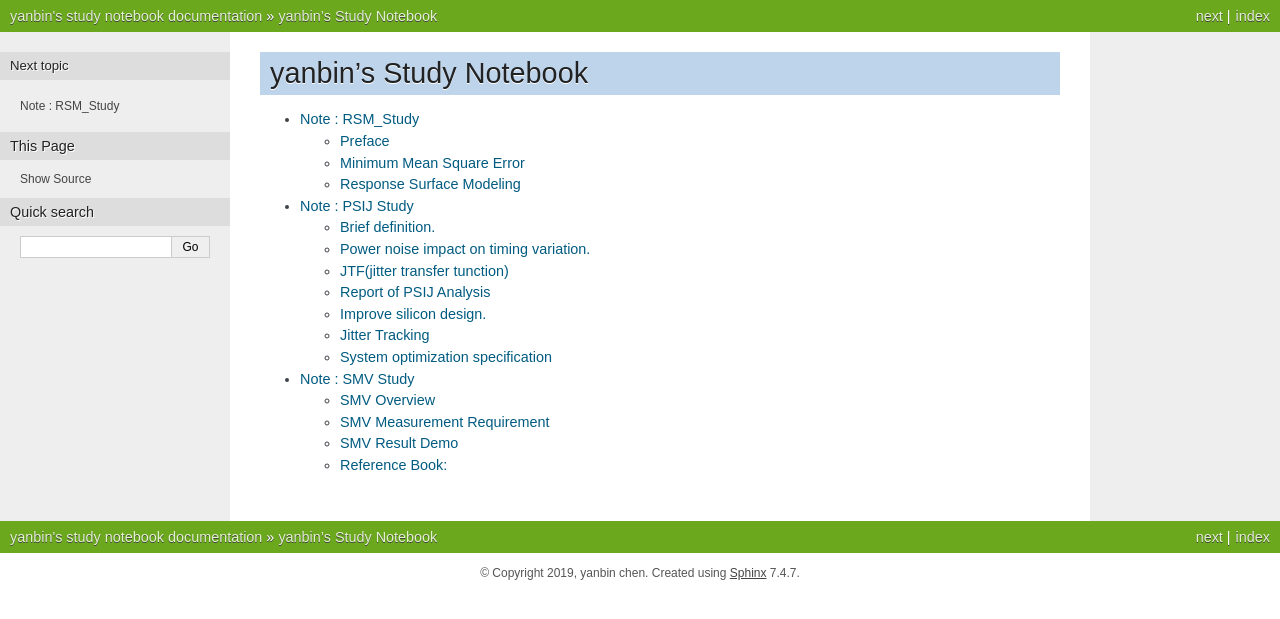
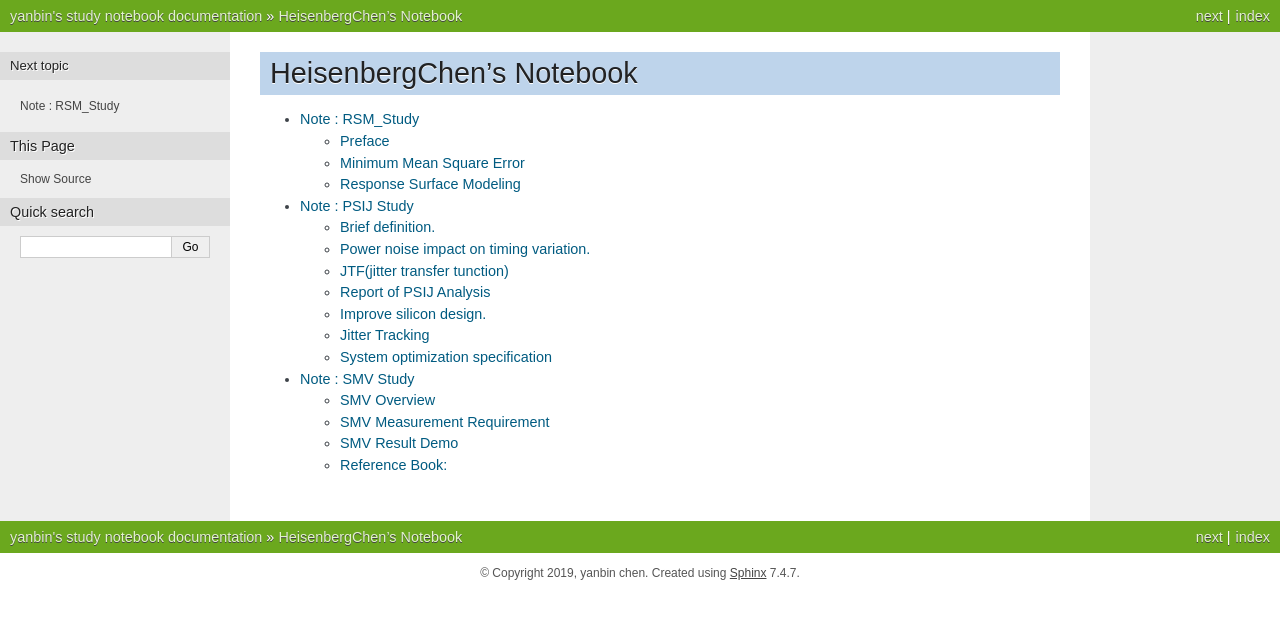
Before and after one commit to yanbinc/myblog, a Sphinx documentation site: the page built from source/index.rst, in a window 1280 px wide. Shown: the top 619 px of the page. Built offline with Sphinx 7.4.7, drawn with Linux system fonts in a browser that asks for light colours.

Commit message:
update demo description

```diff
--- a/source/content/Note_SMV_Study.rst
+++ b/source/content/Note_SMV_Study.rst
@@ -41,6 +41,8 @@ SMV Measurement Requirement
 SMV Result Demo
 --------------------------
 
+**The content of this table is fictitious and is for display only.**
+
     .. image:: ../blogstatic/SMV/upm_result_demo.png
 
 
--- a/source/index.rst
+++ b/source/index.rst
@@ -3,7 +3,7 @@
    You can adapt this file completely to your liking, but it should at least
    contain the root `toctree` directive.
 
-yanbin's Study Notebook
+HeisenbergChen's Notebook
 =======================================================
 
 .. toctree::
```
Also changed, not shown: 1 other file.
